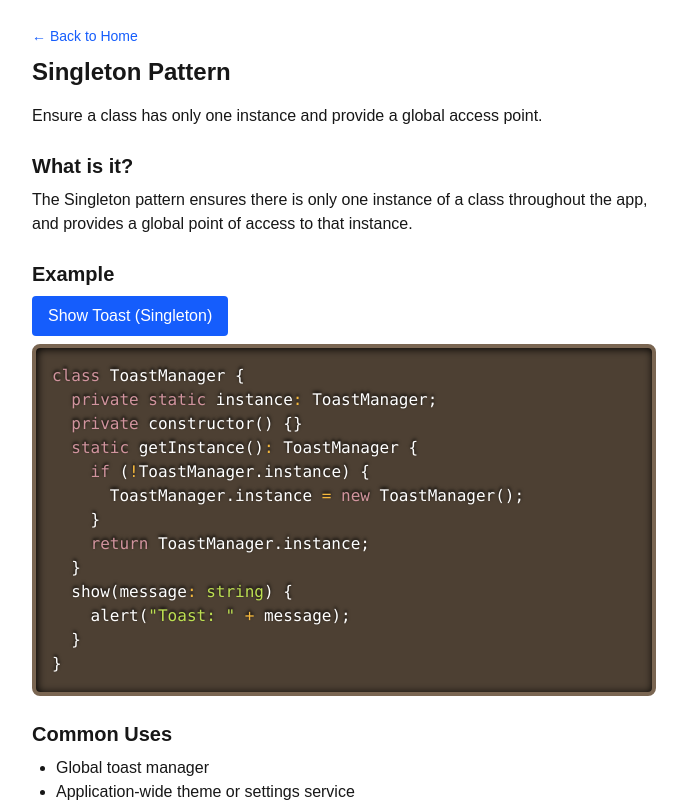
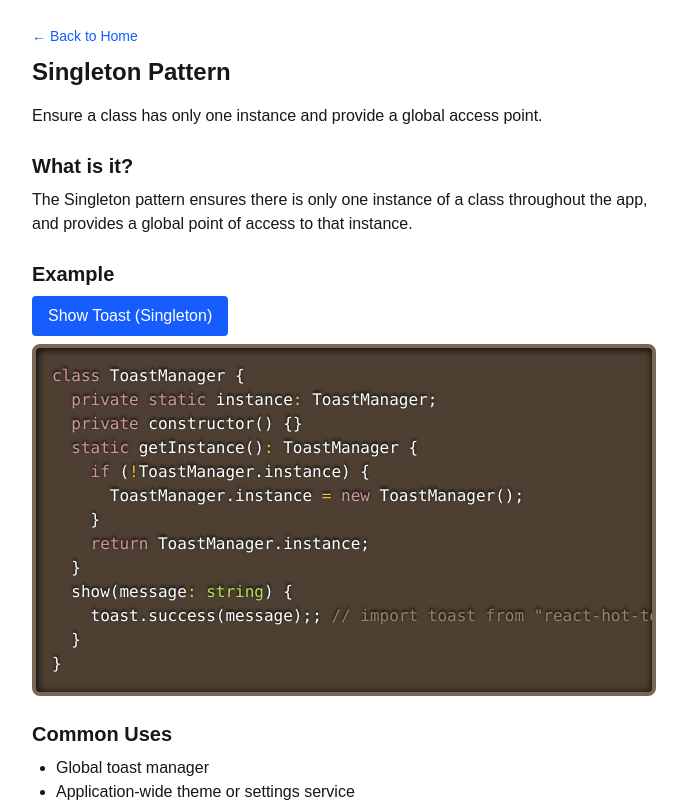
Before and after one commit to Mubtasim/patternalysis, a Next.js app: page /patterns/singleton in a window 1280 px wide. Shown: the top 802 px of the page, without its empty margins (296-983 px from the left). Built offline with nearby package versions, Linux system fonts and the light colour scheme.

Commit message:
fix: update the user view code snippet of singleton according to the new toast implementation

```diff
--- a/src/app/patterns/singleton/page.tsx
+++ b/src/app/patterns/singleton/page.tsx
@@ -57,7 +57,7 @@ export default function SingletonPage() {
     return ToastManager.instance;
   }
   show(message: string) {
-    alert("Toast: " + message);
+    toast.success(message);; // import toast from "react-hot-toast";
   }
 }`}
       </SyntaxHighlighter>
```
